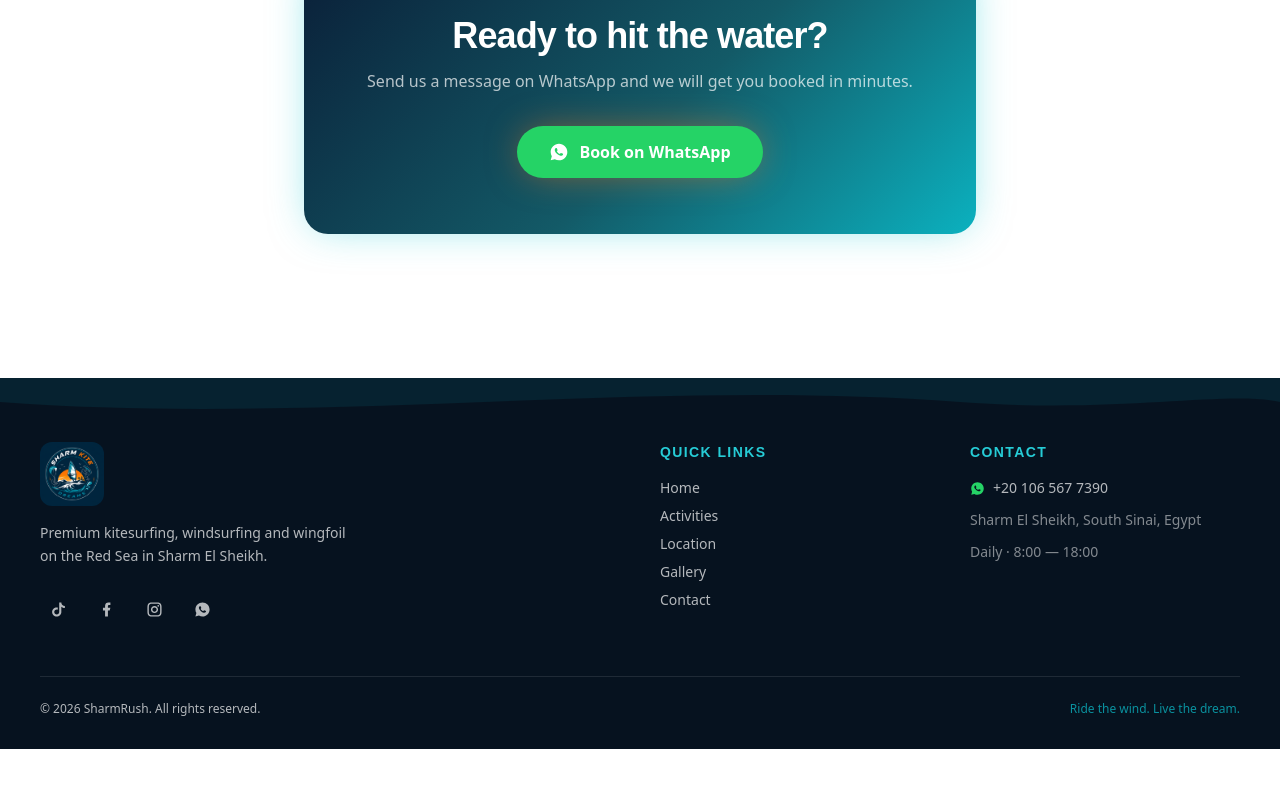
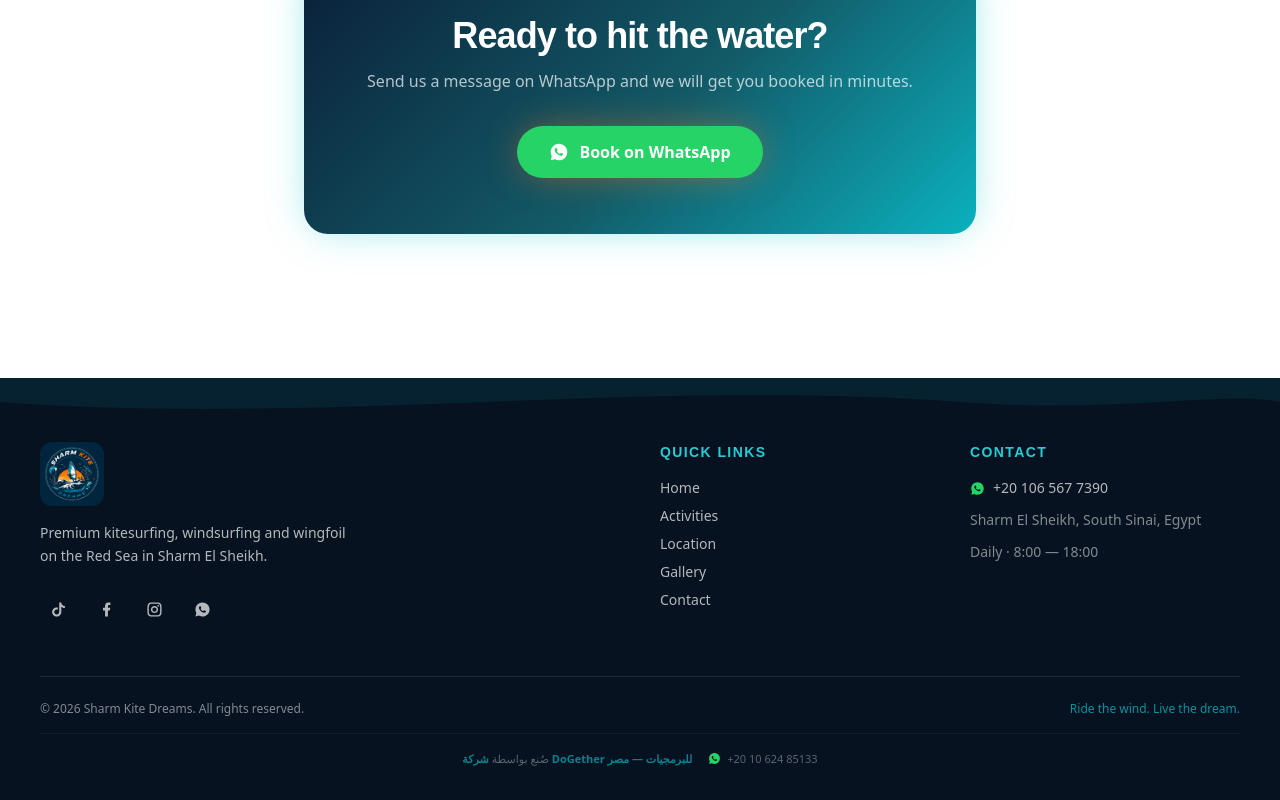
Before and after one commit to Raafat-Ashraf/SharmRush, a Next.js app: page /en in a window 1280 px wide. Shown: the part 3673-4473 px from the top of the page. Before the commit the page ends 4422 px from the top, so only its background shows below. Built offline with nearby package versions, Linux system fonts and the light colour scheme; no server answers.

Commit message:
add company to footer

```diff
--- a/src/components/layout/Footer.tsx
+++ b/src/components/layout/Footer.tsx
@@ -110,11 +110,32 @@
         </div>
 
         {/* Bottom bar */}
-        <div className="mt-12 flex flex-col items-center justify-between gap-3 border-t border-white/10 pt-6 text-xs sm:flex-row">
-          <p>
-            © {year} SharmRush. {t("footer.rights")}
-          </p>
-          <p className="text-aqua-500/80">{t("footer.madeWith")}</p>
+        <div className="mt-12 border-t border-white/10 pt-6">
+          <div className="flex flex-col items-center justify-between gap-3 text-xs sm:flex-row">
+            <p className="text-white/50">
+              © {year} Sharm Kite Dreams. {t("footer.rights")}
+            </p>
+            <p className="text-aqua-500/80">{t("footer.madeWith")}</p>
+          </div>
+
+          {/* DoGether credit */}
+          <div className="mt-4 flex flex-col items-center gap-2 border-t border-white/5 pt-4 sm:flex-row sm:justify-center sm:gap-4">
+            <p className="text-center text-[11px] text-white/35">
+              صُنع بواسطة{" "}
+              <span className="font-semibold text-aqua-500/70">
+                شركة DoGether للبرمجيات — مصر
+              </span>
+            </p>
+            <a
+              href="https://wa.me/201062485133"
+              target="_blank"
+              rel="noopener noreferrer"
+              className="flex items-center gap-1.5 text-[11px] text-white/35 transition hover:text-[#25D366]"
+            >
+              <RiWhatsappFill size={13} className="text-[#25D366]" aria-hidden />
+              +20 10 624 85133
+            </a>
+          </div>
         </div>
       </div>
     </footer>
```
